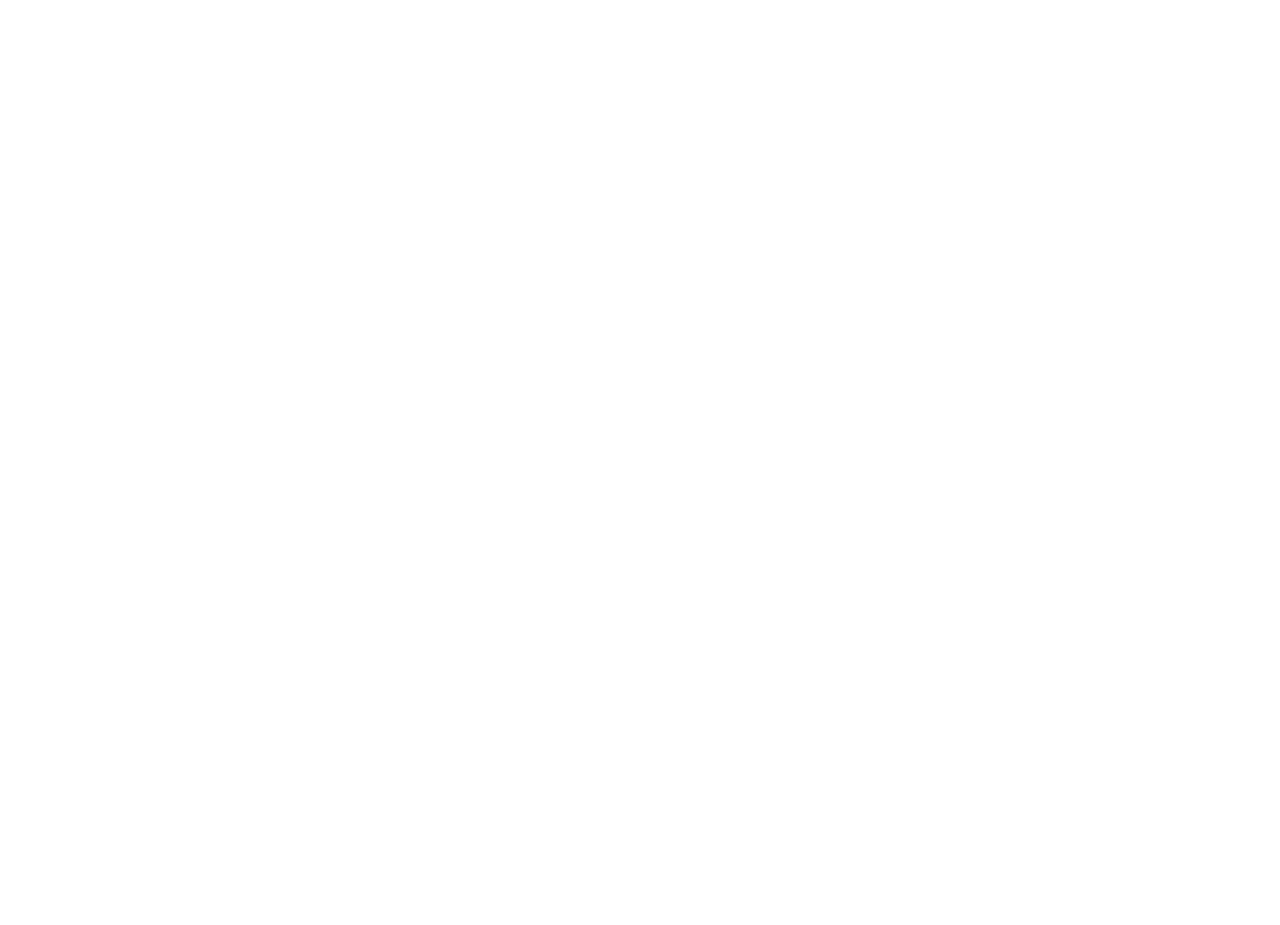
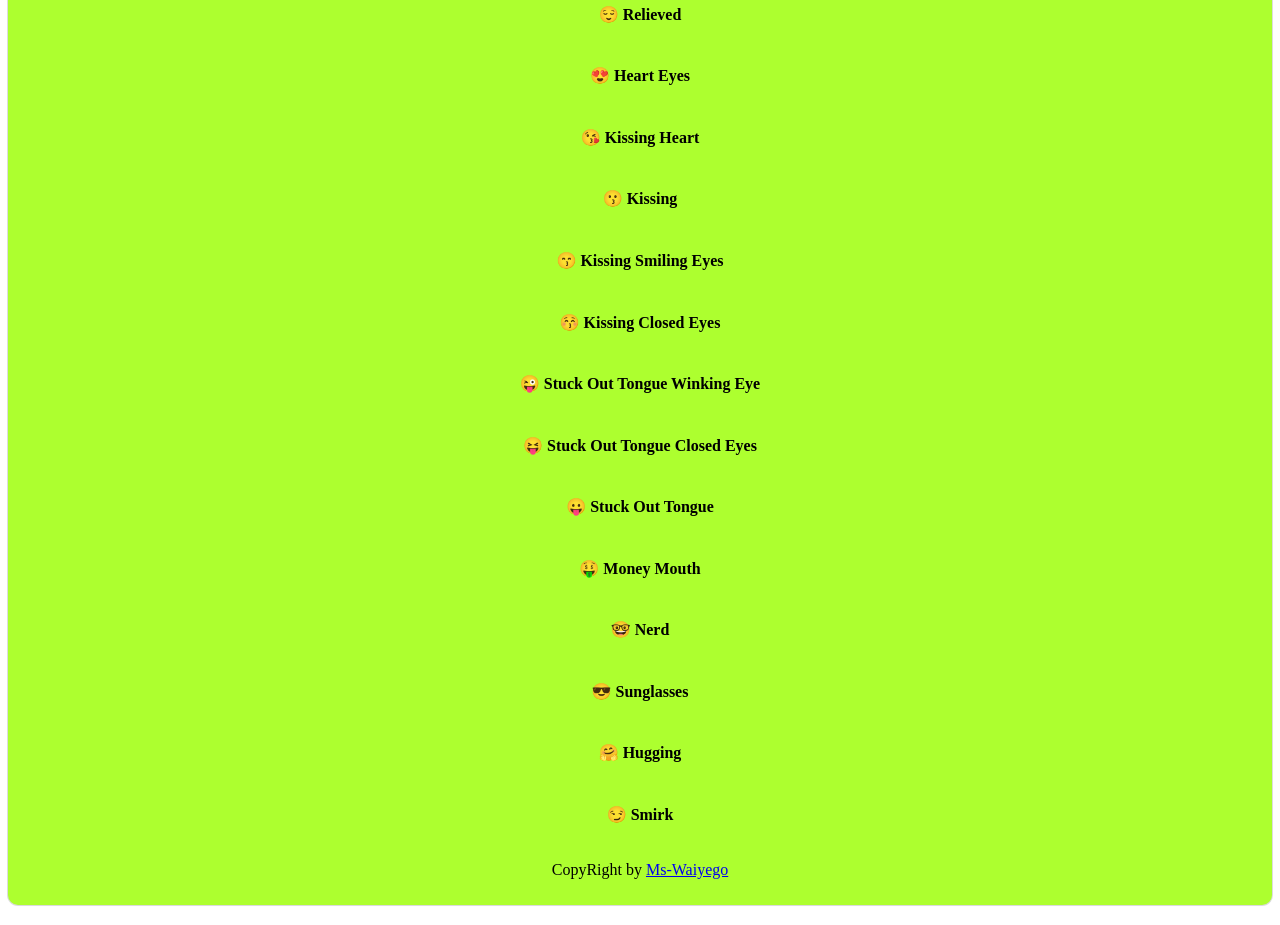
Before and after one commit to Ms-Waiyego/EMOJI-APP, a React (Create React App) app in the folder emoji-search-app/: page / in a window 1280 px wide. Shown: the part 1260-2185 px from the top of the page. Before the commit the page ends 1140 px from the top, so only its background shows below. Built offline with nearby package versions, Linux system fonts and the light colour scheme; data requests are answered from the project's data file.

Commit message:
changes on search

```diff
--- a/emoji-search-app/db.json
+++ b/emoji-search-app/db.json
@@ -77,6 +77,96 @@
       "title": "Slight Smile",
       "symbol": "🙂",
       "keywords": "slightly smiling face happy smiley"
+    },
+    {
+      "title": "Upside Down",
+      "symbol": "🙃",
+      "keywords": "upside-down face silly smiley sarcastic sarcastic"
+    },
+    {
+      "title": "Relaxed",
+      "symbol": "☺",
+      "keywords": "white smiling face happy smiley"
+    },
+    {
+      "title": "Yum",
+      "symbol": "😋",
+      "keywords":
+        "face savouring delicious food happy silly smiley emotion emotion sarcastic sarcastic good good"
+    },
+    {
+      "title": "Relieved",
+      "symbol": "😌",
+      "keywords": "relieved face smiley emotion emotion"
+    },
+    {
+      "title": "Heart Eyes",
+      "symbol": "😍",
+      "keywords":
+        "smiling face with heart-shaped eyes happy smiley love sex heart eyes emotion emotion beautiful beautiful"
+    },
+    {
+      "title": "Kissing Heart",
+      "symbol": "😘",
+      "keywords": "face throwing a kiss smiley love sexy"
+    },
+    {
+      "title": "Kissing",
+      "symbol": "😗",
+      "keywords": "kissing face smiley sexy"
+    },
+    {
+      "title": "Kissing Smiling Eyes",
+      "symbol": "😙",
+      "keywords": "kissing face with smiling eyes smiley sexy"
+    },
+    {
+      "title": "Kissing Closed Eyes",
+      "symbol": "😚",
+      "keywords": "kissing face with closed eyes smiley sexy"
+    },
+    {
+      "title": "Stuck Out Tongue Winking Eye",
+      "symbol": "😜",
+      "keywords":
+        "face with stuck-out tongue and winking eye happy smiley emotion emotion parties parties"
+    },
+    {
+      "title": "Stuck Out Tongue Closed Eyes",
+      "symbol": "😝",
+      "keywords":
+        "face with stuck-out tongue and tightly-closed eyes happy smiley emotion emotion"
+    },
+    {
+      "title": "Stuck Out Tongue",
+      "symbol": "😛",
+      "keywords": "face with stuck-out tongue smiley sex emotion emotion"
+    },
+    {
+      "title": "Money Mouth",
+      "symbol": "🤑",
+      "keywords":
+        "money-mouth face smiley win win money money emotion emotion boys night boys night"
+    },
+    {
+      "title": "Nerd",
+      "symbol": "🤓",
+      "keywords": "nerd face smiley glasses"
+    },
+    {
+      "title": "Sunglasses",
+      "symbol": "😎",
+      "keywords":
+        "smiling face with sunglasses silly smiley emojione glasses boys night boys night"
+    },
+    {
+      "title": "Hugging",
+      "symbol": "🤗",
+      "keywords": "hugging face smiley hug thank you"
+    },
+    {
+      "title": "Smirk",
+      "symbol": "😏",
+      "keywords": "smirking face silly smiley sexy sarcastic sarcastic"
     }
-  ]
-}
+  ]}
--- a/emoji-search-app/src/Components/Search.js
+++ b/emoji-search-app/src/Components/Search.js
@@ -1,9 +1,7 @@
 import { useState } from "react";
-
 const Form  =({ setValueEmoji }) => {
   const [value, setValue] = useState('');
   const [error, setError] = useState(false);
-
   const handleSearch = e => {
       e.preventDefault();
       if(value === ''){
@@ -17,7 +15,6 @@
   const allEmojis = () => {
       setValueEmoji('');
   }
-
   return (
     <div className="searchbar">
           <form onSubmit={handleSearch}>
@@ -34,5 +31,4 @@
                 </button>
          </div>
   )}
-
 export default Form
```
